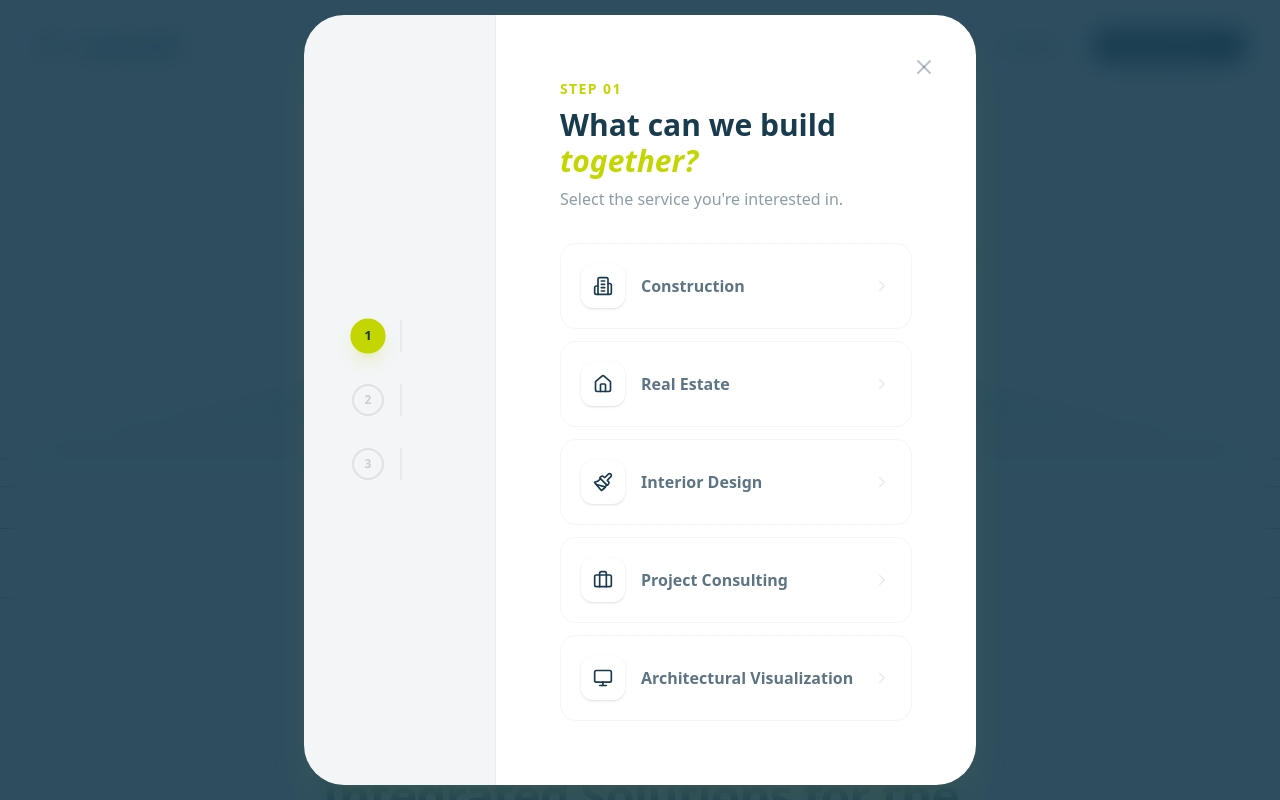
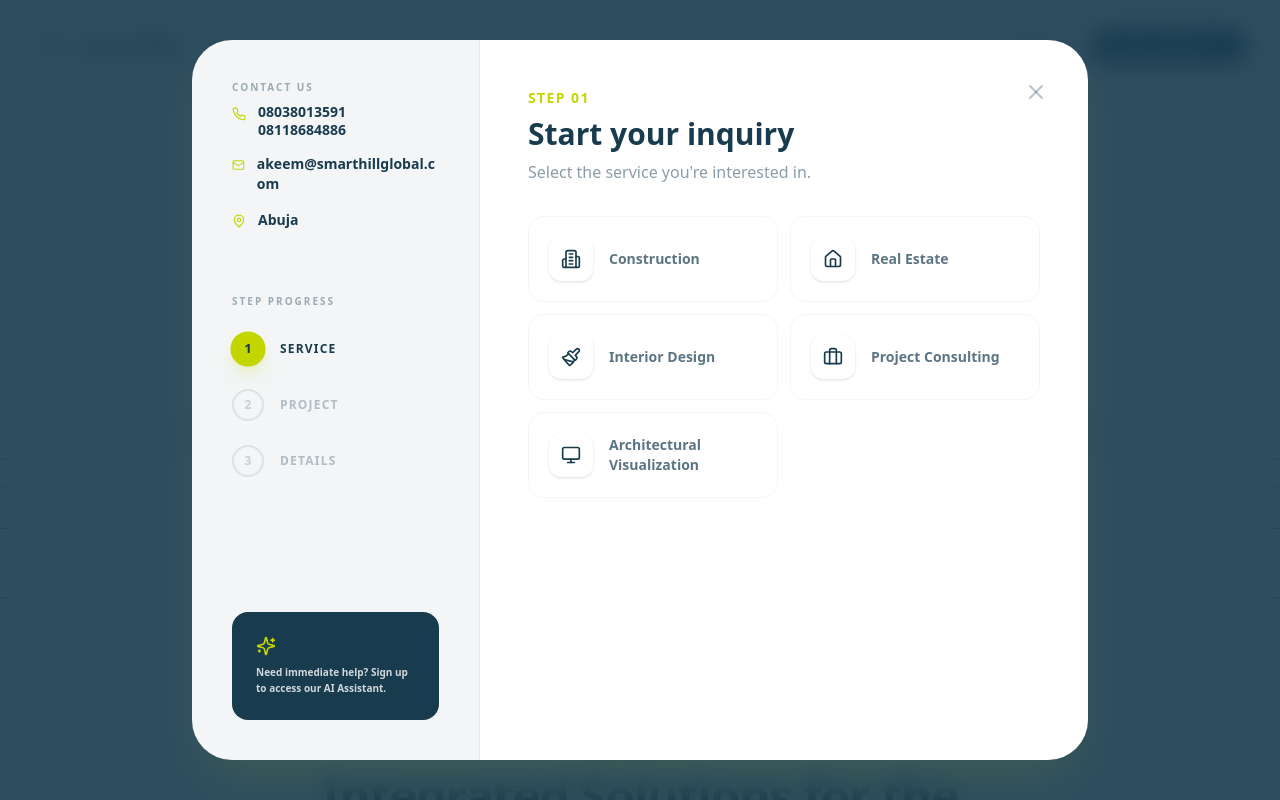
Before and after one commit to bravono/smart_hill_global, a Next.js app: page / in a window 1280 px wide. Both pictures are taken after a click on the button "Get Started". Shown: the top 800 px of the page. Built offline with nearby package versions, Linux system fonts and the light colour scheme.

Commit message:
feat: update CTA buttons to include inquiry mode in contact wizard event and improve contact wizard with initial mode handling and payment logic

```diff
--- a/src/components/CTASection.tsx
+++ b/src/components/CTASection.tsx
@@ -28,7 +28,7 @@ export default function CTASection() {
 
             <div className="flex flex-col sm:flex-row gap-4 w-full md:w-auto shrink-0">
               <button
-                onClick={() => window.dispatchEvent(new CustomEvent('open-contact-wizard'))}
+                onClick={() => window.dispatchEvent(new CustomEvent('open-contact-wizard', { detail: { mode: 'inquiry' } }))}
                 className="px-8 py-5 bg-brand-accent text-brand-blue font-black tracking-widest uppercase rounded-2xl flex items-center justify-center gap-3 hover:translate-y-[-2px] transition-all shadow-xl shadow-brand-accent/20 grow md:grow-0"
               >
                 Get Started
--- a/src/components/ContactWizard.tsx
+++ b/src/components/ContactWizard.tsx
@@ -14,7 +14,11 @@ import {
   CheckCircle2,
   Mail,
   User,
-  MessageSquare
+  Sparkles,
+  Phone,
+  MapPin,
+  CreditCard,
+  Calendar as CalendarIcon
 } from 'lucide-react';
 import { cn } from '@/lib/utils';
 
@@ -29,17 +33,28 @@ const services = [
 interface ContactWizardProps {
   isOpen: boolean;
   onClose: () => void;
+  initialMode?: 'inquiry' | 'consultation';
 }
 
-export default function ContactWizard({ isOpen, onClose }: ContactWizardProps) {
+export default function ContactWizard({ isOpen, onClose, initialMode = 'inquiry' }: ContactWizardProps) {
   const [step, setStep] = useState(1);
+  const [mode, setMode] = useState<'inquiry' | 'consultation'>(initialMode);
   const [formData, setFormData] = useState({
     service: '',
     projectName: '',
     projectDescription: '',
     name: '',
     email: '',
+    date: '',
   });
+
+  // Sync mode with initialMode when opened
+  useEffect(() => {
+    if (isOpen) {
+      setMode(initialMode);
+      setStep(1);
+    }
+  }, [isOpen, initialMode]);
 
   // Reset steps and handle body scroll when closed/open
   useEffect(() => {
@@ -65,8 +80,13 @@ export default function ContactWizard({ isOpen, onClose }: ContactWizardProps) {
 
   const handleSubmit = (e: React.FormEvent) => {
     e.preventDefault();
+    setStep(mode === 'inquiry' ? 4 : 4); // Success for inquiry, maybe payment for consultation?
+    // User wants payment to complete booking.
+  };
+
+  const handlePayment = () => {
+    // Mock payment successful
     setStep(4);
-    // In a real app, you would send the data to Supabase or an API.
   };
 
   if (!isOpen) return null;
@@ -87,20 +107,46 @@ export default function ContactWizard({ isOpen, onClose }: ContactWizardProps) {
         initial={{ scale: 0.9, opacity: 0, y: 20 }}
         animate={{ scale: 1, opacity: 1, y: 0 }}
         exit={{ scale: 0.9, opacity: 0, y: 20 }}
-        className="relative w-full max-w-2xl bg-white rounded-[2.5rem] shadow-2xl overflow-hidden shadow-brand-accent/10"
+        className="relative w-full max-w-4xl bg-white rounded-[2.5rem] shadow-2xl overflow-hidden shadow-brand-accent/10 flex flex-col md:flex-row h-[90vh] max-h-[800px]"
       >
         {/* Close Button */}
         <button
           onClick={onClose}
-          className="absolute top-8 right-8 p-2 rounded-full hover:bg-brand-blue/5 text-brand-blue/30 hover:text-brand-blue transition-all z-10"
+          className="absolute top-8 right-8 p-2 rounded-full hover:bg-brand-blue/5 text-brand-blue/30 hover:text-brand-blue transition-all z-20"
         >
           <X size={24} />
         </button>
 
-        <div className="flex">
-          {/* Progress Sidebar (Desktop) */}
-          <div className="hidden md:flex w-48 bg-brand-blue/5 p-12 flex-col justify-center border-r border-brand-blue/5">
+        {/* Sidebar with Info & Progress */}
+        <div className="hidden md:flex w-72 bg-brand-blue/5 p-10 flex-col justify-between border-r border-brand-blue/5">
           <div className="space-y-8">
+            <div className="space-y-2">
+              <h4 className="text-[10px] font-black uppercase tracking-[0.2em] text-brand-blue/40">Contact Us</h4>
+              <div className="space-y-4">
+                <div className="flex items-start gap-3">
+                  <Phone size={14} className="mt-1 text-brand-accent" />
+                  <div className="text-sm font-bold text-brand-blue leading-tight">
+                    08038013591<br />08118684886
+                  </div>
+                </div>
+                <div className="flex items-start gap-3">
+                  <Mail size={14} className="mt-1 text-brand-accent" />
+                  <div className="text-sm font-bold text-brand-blue break-all">
+                    akeem@smarthillglobal.com
+                  </div>
+                </div>
+                <div className="flex items-start gap-3">
+                  <MapPin size={14} className="mt-1 text-brand-accent" />
+                  <div className="text-sm font-bold text-brand-blue">
+                    Abuja
+                  </div>
+                </div>
+              </div>
+            </div>
+
+            <div className="pt-8 space-y-6">
+              <h4 className="text-[10px] font-black uppercase tracking-[0.2em] text-brand-blue/40">Step Progress</h4>
+              <div className="space-y-6">
                 {[1, 2, 3].map((s) => (
                   <div key={s} className="flex items-center gap-4">
                     <div className={cn(
@@ -111,17 +157,28 @@ export default function ContactWizard({ isOpen, onClose }: ContactWizardProps) {
                     )}>
                       {step > s ? <CheckCircle2 size={16} /> : <span className="text-xs font-bold">{s}</span>}
                     </div>
-                  <div className={cn(
-                    "h-8 w-[2px] rounded-full",
-                    step > s ? "bg-brand-accent" : "bg-brand-blue/5"
-                  )} />
+                    <span className={cn(
+                      "text-xs font-bold uppercase tracking-widest",
+                      step === s ? "text-brand-blue" : "text-brand-blue/30"
+                    )}>
+                      {s === 1 ? 'Service' : s === 2 ? (mode === 'inquiry' ? 'Project' : 'Schedule') : 'Details'}
+                    </span>
                   </div>
                 ))}
               </div>
             </div>
+          </div>
+
+          <div className="p-6 bg-brand-blue text-white rounded-2xl">
+            <Sparkles size={20} className="mb-2 text-brand-accent" />
+            <p className="text-[10px] font-bold leading-relaxed opacity-80">
+              Need immediate help? Sign up to access our AI Assistant.
+            </p>
+          </div>
+        </div>
 
         {/* Step Content */}
-          <div className="flex-1 p-8 md:p-16">
+        <div className="flex-1 p-8 md:p-12 overflow-y-auto">
           <AnimatePresence mode="wait">
             {step === 1 && (
               <motion.div
@@ -133,11 +190,13 @@ export default function ContactWizard({ isOpen, onClose }: ContactWizardProps) {
               >
                 <div>
                   <h2 className="text-sm font-black text-brand-accent tracking-widest uppercase mb-2">Step 01</h2>
-                    <h3 className="text-3xl font-bold text-brand-blue">What can we build <span className="text-brand-accent italic">together?</span></h3>
+                  <h3 className="text-3xl font-bold text-brand-blue">
+                    {mode === 'inquiry' ? 'Start your inquiry' : 'Book a consultation'}
+                  </h3>
                   <p className="text-brand-blue/50 mt-2">Select the service you're interested in.</p>
                 </div>
 
-                  <div className="grid grid-cols-1 gap-3">
+                <div className="grid grid-cols-1 md:grid-cols-2 gap-3">
                   {services.map((service) => (
                     <button
                       key={service.id}
@@ -157,23 +216,19 @@ export default function ContactWizard({ isOpen, onClose }: ContactWizardProps) {
                           <service.icon size={20} />
                         </div>
                         <span className={cn(
-                            "font-bold transition-colors",
+                          "font-bold text-left transition-colors text-sm",
                           formData.service === service.id ? "text-brand-blue" : "text-brand-blue/70 group-hover:text-brand-blue"
                         )}>{service.title}</span>
                       </div>
-                        <ChevronRight size={18} className={cn(
-                          "transition-all",
-                          formData.service === service.id ? "text-brand-accent opacity-100" : "text-brand-blue/10 group-hover:translate-x-1 group-hover:opacity-100"
-                        )} />
                     </button>
                   ))}
                 </div>
               </motion.div>
             )}
 
-              {step === 2 && (
+            {step === 2 && mode === 'inquiry' && (
               <motion.div
-                  key="step2"
+                key="step2-inquiry"
                 initial={{ x: 20, opacity: 0 }}
                 animate={{ x: 0, opacity: 1 }}
                 exit={{ x: -20, opacity: 0 }}
@@ -208,17 +263,56 @@ export default function ContactWizard({ isOpen, onClose }: ContactWizardProps) {
                 </div>
 
                 <div className="flex items-center gap-4 pt-4">
+                  <button onClick={prevStep} className="p-4 rounded-2xl border border-brand-blue/5 text-brand-blue hover:bg-brand-blue hover:text-white transition-all">
+                    <ChevronLeft size={24} />
+                  </button>
+                  <button onClick={nextStep} className="flex-1 py-4 bg-brand-blue text-white font-bold rounded-2xl flex items-center justify-center gap-3 hover:translate-x-1 transition-all shadow-xl shadow-brand-blue/10">
+                    Continue
+                    <ChevronRight size={20} />
+                  </button>
+                </div>
+              </motion.div>
+            )}
+
+            {step === 2 && mode === 'consultation' && (
+              <motion.div
+                key="step2-consult"
+                initial={{ x: 20, opacity: 0 }}
+                animate={{ x: 0, opacity: 1 }}
+                exit={{ x: -20, opacity: 0 }}
+                className="space-y-8"
+              >
+                <div>
+                  <h2 className="text-sm font-black text-brand-accent tracking-widest uppercase mb-2">Step 02</h2>
+                  <h3 className="text-3xl font-bold text-brand-blue">Pick a <span className="text-brand-accent italic">Convenient Date</span></h3>
+                  <p className="text-brand-blue/50 mt-2">Select a time for our 1:1 discovery session.</p>
+                </div>
+
+                {/* Calendly Integration Placeholder */}
+                <div className="w-full bg-brand-blue/5 rounded-[2rem] border-2 border-dashed border-brand-blue/10 aspect-video flex flex-col items-center justify-center space-y-4">
+                   <CalendarIcon size={48} className="text-brand-blue/20" />
+                   <div className="text-center">
+                     <p className="text-brand-blue font-bold">Calendly Scheduler</p>
+                     <p className="text-brand-blue/40 text-xs">Ready to embed your availability</p>
+                   </div>
                    <button
-                      onClick={prevStep}
-                      className="p-4 rounded-2xl border border-brand-blue/5 text-brand-blue hover:bg-brand-blue hover:text-white transition-all"
+                    onClick={() => setFormData({...formData, date: 'Scheduled'})}
+                    className="px-6 py-2 bg-brand-blue text-white rounded-full text-xs font-bold"
                    >
+                     Select Slot
+                   </button>
+                </div>
+
+                <div className="flex items-center gap-4 pt-4">
+                  <button onClick={prevStep} className="p-4 rounded-2xl border border-brand-blue/5 text-brand-blue hover:bg-brand-blue hover:text-white transition-all">
                     <ChevronLeft size={24} />
                   </button>
                   <button
+                    disabled={!formData.date}
                     onClick={nextStep}
-                      className="flex-1 py-4 bg-brand-blue text-white font-bold rounded-2xl flex items-center justify-center gap-3 hover:translate-x-1 transition-all shadow-xl shadow-brand-blue/10"
+                    className="flex-1 py-4 bg-brand-blue text-white font-bold rounded-2xl flex items-center justify-center gap-3 hover:translate-x-1 transition-all shadow-xl shadow-brand-blue/10 disabled:opacity-50"
                   >
-                      Continue
+                    Next Step
                     <ChevronRight size={20} />
                   </button>
                 </div>
@@ -236,7 +330,9 @@ export default function ContactWizard({ isOpen, onClose }: ContactWizardProps) {
                 <div>
                   <h2 className="text-sm font-black text-brand-accent tracking-widest uppercase mb-2">Step 03</h2>
                   <h3 className="text-3xl font-bold text-brand-blue">Final <span className="text-brand-accent italic">details</span></h3>
-                    <p className="text-brand-blue/50 mt-2">How should we get back to you?</p>
+                  <p className="text-brand-blue/50 mt-2">
+                    {mode === 'inquiry' ? 'How should we get back to you?' : 'Complete your booking with payment.'}
+                  </p>
                 </div>
 
                 <form onSubmit={handleSubmit} className="space-y-5">
@@ -264,20 +360,24 @@ export default function ContactWizard({ isOpen, onClose }: ContactWizardProps) {
                   </div>
 
                   <div className="flex items-center gap-4 pt-4">
-                      <button
-                        type="button"
-                        onClick={prevStep}
-                        className="p-4 rounded-2xl border border-brand-blue/5 text-brand-blue hover:bg-brand-blue hover:text-white transition-all"
-                      >
+                    <button type="button" onClick={prevStep} className="p-4 rounded-2xl border border-brand-blue/5 text-brand-blue hover:bg-brand-blue hover:text-white transition-all">
                       <ChevronLeft size={24} />
                     </button>
-                      <button
-                        type="submit"
-                        className="flex-1 py-4 bg-brand-accent text-brand-blue font-black tracking-widest uppercase rounded-2xl flex items-center justify-center gap-3 hover:translate-y-[-2px] transition-all shadow-xl shadow-brand-accent/20"
-                      >
+                    {mode === 'inquiry' ? (
+                      <button type="submit" className="flex-1 py-4 bg-brand-accent text-brand-blue font-black tracking-widest uppercase rounded-2xl flex items-center justify-center gap-3 hover:translate-y-[-2px] transition-all shadow-xl shadow-brand-accent/20">
                         Submit Request
                         <CheckCircle2 size={20} />
                       </button>
+                    ) : (
+                      <button
+                        type="button"
+                        onClick={handlePayment}
+                        className="flex-1 py-4 bg-brand-accent text-brand-blue font-black tracking-widest uppercase rounded-2xl flex items-center justify-center gap-3 hover:translate-y-[-2px] transition-all shadow-xl shadow-brand-accent/20"
+                      >
+                        Make Payment
+                        <CreditCard size={20} />
+                      </button>
+                    )}
                   </div>
                 </form>
               </motion.div>
@@ -299,9 +399,12 @@ export default function ContactWizard({ isOpen, onClose }: ContactWizardProps) {
                     className="absolute inset-0 bg-brand-accent/20 rounded-3xl"
                   />
                 </div>
-                  <h3 className="text-4xl font-bold text-brand-blue italic">Request <span className="text-brand-accent">Received</span></h3>
+                <h3 className="text-4xl font-bold text-brand-blue italic">
+                  {mode === 'inquiry' ? 'Request ' : 'Booking '}
+                  <span className="text-brand-accent">Received</span>
+                </h3>
                 <p className="text-brand-blue/60 max-w-sm mx-auto leading-relaxed">
-                    Thank you, {formData.name.split(' ')[0]}. Our specialized {services.find(s => s.id === formData.service)?.title} team will review your project and get back to you within 24 hours.
+                  Thank you, {formData.name.split(' ')[0]}. {mode === 'inquiry' ? `Our specialized ${services.find(s => s.id === formData.service)?.title} team will review your project and get back to you.` : `Your consultation for ${services.find(s => s.id === formData.service)?.title} is confirmed. Check your email for meeting details.`}
                 </p>
                 <button
                   onClick={onClose}
@@ -313,7 +416,6 @@ export default function ContactWizard({ isOpen, onClose }: ContactWizardProps) {
             )}
           </AnimatePresence>
         </div>
-        </div>
       </motion.div>
     </div>
   );
--- a/src/components/Footer.tsx
+++ b/src/components/Footer.tsx
@@ -62,7 +62,7 @@ export default function Footer() {
               </li>
               <li>
                 <button
-                  onClick={() => window.dispatchEvent(new CustomEvent('open-contact-wizard'))}
+                  onClick={() => window.dispatchEvent(new CustomEvent('open-contact-wizard', { detail: { mode: 'inquiry' } }))}
                   className="hover:text-brand-accent transition-colors"
                 >
                   Contact
--- a/src/components/HeroSection.tsx
+++ b/src/components/HeroSection.tsx
@@ -28,7 +28,7 @@ export default function HeroSection() {
         </p>
         <div className="mt-8 flex flex-col sm:flex-row gap-4 items-center justify-center">
           <button
-            onClick={() => window.dispatchEvent(new CustomEvent('open-contact-wizard'))}
+            onClick={() => window.dispatchEvent(new CustomEvent('open-contact-wizard', { detail: { mode: 'inquiry' } }))}
             className="px-8 py-4 bg-brand-blue text-[#ffffff] font-semibold rounded-full hover:bg-brand-blue/90 transition-all transform hover:scale-105 shadow-xl shadow-brand-blue/10 min-w-[160px]"
           >
             Get Started
```
Lines whose indentation alone changed are shown as unchanged.
